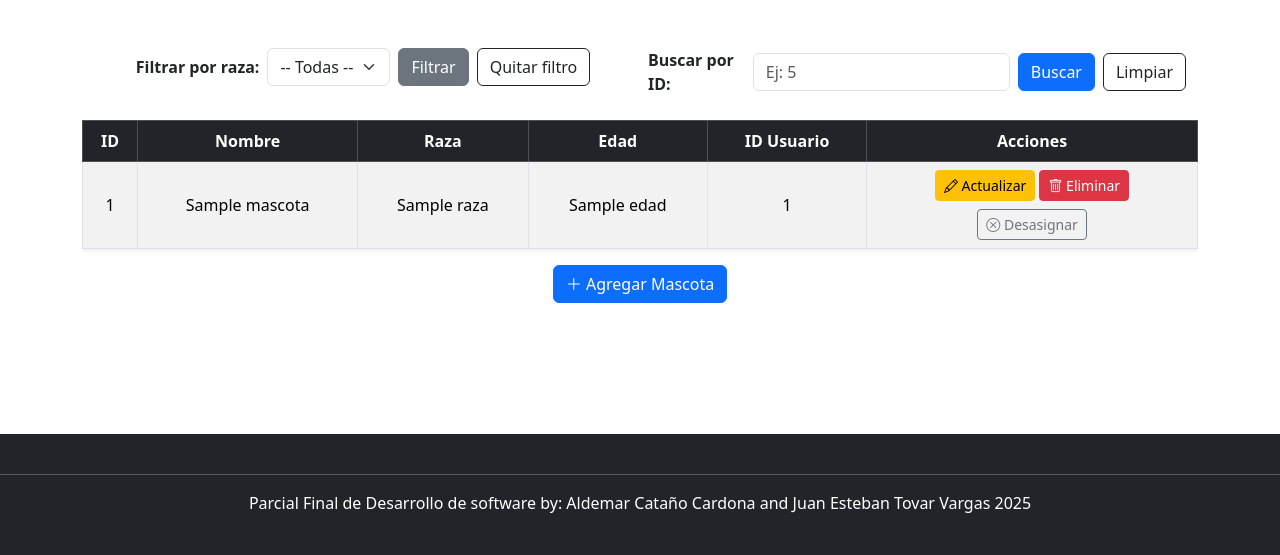
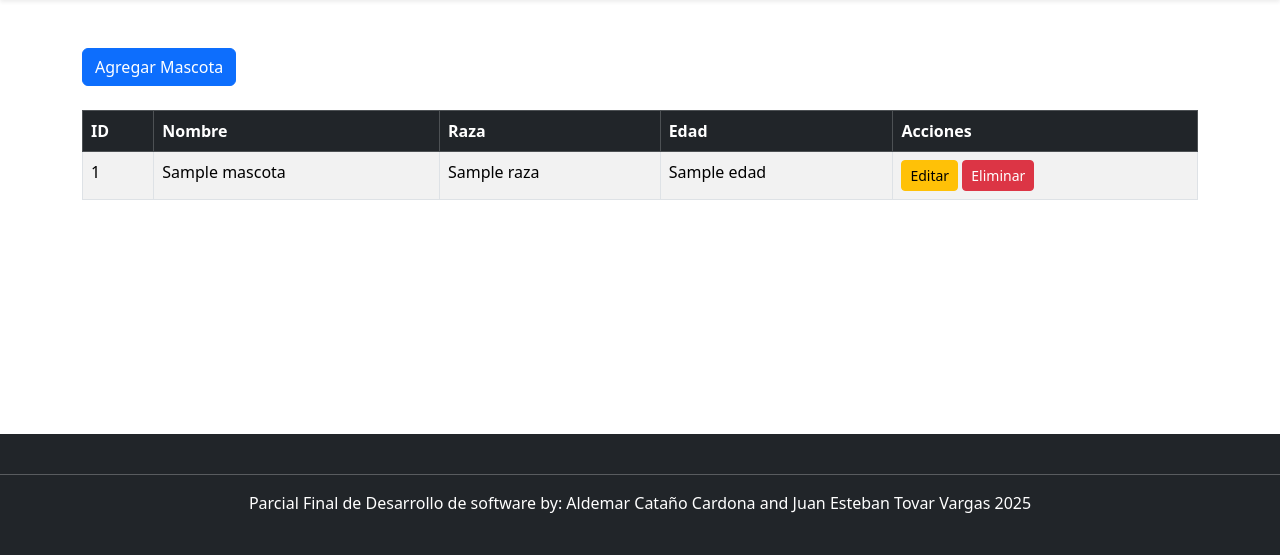
Before and after one commit to Aldemitar/PARCIAL_FINAL, a FastAPI app: template templates/mascotas.html in a window 1280 px wide. Shown: the part 245-800 px from the top of the page. Run offline with FastAPI, Linux system fonts and the light colour scheme; the template is opened without the code that fills it: most values are stand-ins (such as "Sample title", 1, 10 or a date in 2020); parts of the project's set-up code (start-up, migrations or seed data) failed here and were passed over.

Commit message:
Se modificó el html para ver las mascotas

```diff
--- a/templates/mascotas.html
+++ b/templates/mascotas.html
@@ -1,131 +1,44 @@
 {% extends 'base.html' %}
-{% block title %} {{ titulo }} - Visualizando {% endblock %}
+{% block title %} {{ titulo }} {% endblock %}
 {% block content %}
 
-<header class="bg-dark text-white py-5">
-    <div class="container text-center">
-        <h1 class="display-3 fw-bold mb-3">{{ titulo }}</h1>
-    </div>
-</header>
+    <header class="bg-dark text-white py-5 shadow-sm">
+        <div class="container text-center">
+            <h1 class="display-3 fw-bold mb-3">{{ titulo }}</h1>
+        </div>
+    </header>
 
-<br>
-
-<div class="container">
-    <div class="container mt-4 mb-4">
-        <div class="row g-3 justify-content-center">
-            <div class="col-md-6">
-                <form method="get" action="/mascotas" class="d-flex justify-content-center align-items-center">
-                    <label for="raza" class="me-2 fw-bold">Filtrar por raza:</label>
-                    <select name="raza" id="raza" class="form-select w-auto me-2">
-                        <option value="">-- Todas --</option>
-                        {% for r in razas_disponibles %}
-                        <option value="{{ r }}" {% if raza == r %}selected{% endif %}>{{ r }}</option>
-                        {% endfor %}
-                    </select>
-                    <button type="submit" class="btn btn-secondary me-2">Filtrar</button>
-                    {% if raza %}
-                        <a href="/mascotas" class="btn btn-outline-dark">Quitar filtro</a>
-                    {% endif %}
-                </form>
-            </div>
-            <div class="col-md-6">
-                <form method="get" action="/mascotas" class="d-flex justify-content-center align-items-center">
-                    <label for="buscar_id" class="me-2 fw-bold">Buscar por ID:</label>
-                    <input type="number" min="1" name="buscar_id" id="buscar_id" class="form-control w-auto me-2" placeholder="Ej: 5" required>
-                    <button type="submit" class="btn btn-primary me-2">Buscar</button>
-                    <a href="/mascotas" class="btn btn-outline-dark">Limpiar</a>
-                </form>
-            </div>
-        </div>
-    </div>
-    <div class="table-responsive mt-4">
-        <table class="table table-striped table-hover table-bordered align-middle shadow-sm">
-            <thead class="table-dark text-center">
+    <div class="container my-5">
+        <a href="/mascotas/add" class="btn btn-primary mb-4">Agregar Mascota</a>
+        <table class="table table-striped table-bordered">
+            <thead class="table-dark">
                 <tr>
                     <th>ID</th>
                     <th>Nombre</th>
                     <th>Raza</th>
                     <th>Edad</th>
-                    <th>ID Usuario</th>
                     <th>Acciones</th>
                 </tr>
             </thead>
-            <tbody class="text-center">
-                {% for mascota in mascotas %}
+            <tbody>
+                {% for mascota in sesiones %}
                 <tr>
                     <td>{{ mascota.id }}</td>
                     <td>{{ mascota.nombre }}</td>
                     <td>{{ mascota.raza }}</td>
                     <td>{{ mascota.edad }}</td>
-                    <td>{{ mascota.usuario_id if mascota.usuario_id else 'Sin asignar' }}</td>
                     <td>
-                        <a href="/mascotas/edit/{{ mascota.id }}" class="btn btn-warning btn-sm">
-                            <i class="bi bi-pencil"></i> Actualizar
-                        </a>
-                        <form action="/mascotas/delete/{{ mascota.id }}" method="POST" style="display:inline;" onsubmit="return confirmarYMostrarCargaEliminar(this)">
-                            <button type="submit" class="btn btn-danger btn-sm">
-                                <i class="bi bi-trash"></i> Eliminar
-                            </button>
+                        <a href="/mascotas/edit/{{ mascota.id }}" class="btn btn-sm btn-warning">Editar</a>
+                        <form action="/mascotas/delete/{{ mascota.id }}" method="post" style="display:inline;">
+                            <button type="submit" class="btn btn-sm btn-danger" onclick="return confirm('¿Está seguro de eliminar esta mascota?');">Eliminar</button>
                         </form>
-                        {% if not mascota.usuario_id %}
-                        <form action="/mascotas/{{ mascota.id }}/asociar" method="post" class="mt-2 d-flex flex-column align-items-center">
-                            <div class="input-group">
-                                <select name="usuario_id" class="form-select form-select-sm" required>
-                                    <option value="">-- Asociar a usuario --</option>
-                                    {% if usuarios_disponibles %}
-                                        {% for usuario in usuarios_disponibles %}
-                                            <option value="{{ usuario.id }}">{{ usuario.nombre }} (ID {{ usuario.id }})</option>
-                                        {% endfor %}
-                                    {% else %}
-                                        <option disabled>No hay usuarios disponibles</option>
-                                    {% endif %}
-                                </select>
-                                <button type="submit" class="btn btn-success btn-sm">
-                                    <i class="bi bi-link-45deg"></i> Asociar
-                                </button>
-                            </div>
-                        </form>
-                        {% else %}
-                        <form action="/mascotas/{{ mascota.id }}/desasociar" method="POST" class="mt-2" onsubmit="return confirm('¿Desasociar esta mascota del usuario?')">
-                            <button type="submit" class="btn btn-outline-secondary btn-sm">
-                                <i class="bi bi-x-circle"></i> Desasignar
-                            </button>
-                        </form>
-                        {% endif %}
                     </td>
                 </tr>
+                {% else %}
+                <tr><td colspan="5" class="text-center">No hay mascotas registradas.</td></tr>
                 {% endfor %}
             </tbody>
         </table>
     </div>
-    <div class="mb-4 text-center">
-        <a href="/mascotas/add" class="btn btn-primary">
-            <i class="bi bi-plus-lg"></i> Agregar Mascota
-        </a>
-    </div>
-    <div id="pantallaCarga" class="text-center mt-4" style="display: none;">
-        <div class="spinner-border text-danger" role="status">
-            <span class="visually-hidden">Cargando...</span>
-        </div>
-        <p class="mt-2">Eliminando mascota, por favor espera...</p>
-    </div>
-</div>
-<br>
-
-<script>
-
-function confirmarYMostrarCargaEliminar(formulario) {
-
-    if (confirm('¿Estás seguro de eliminar esta mascota?')) {
-        document.getElementById('pantallaCarga').style.display = 'block';
-        const boton = formulario.querySelector('button[type="submit"]');
-        boton.disabled = true;
-        boton.innerText = 'Eliminando...';
-        return true;
-    } else {
-        return false;
-    }
-}
-</script>
 
 {% endblock %}
```
